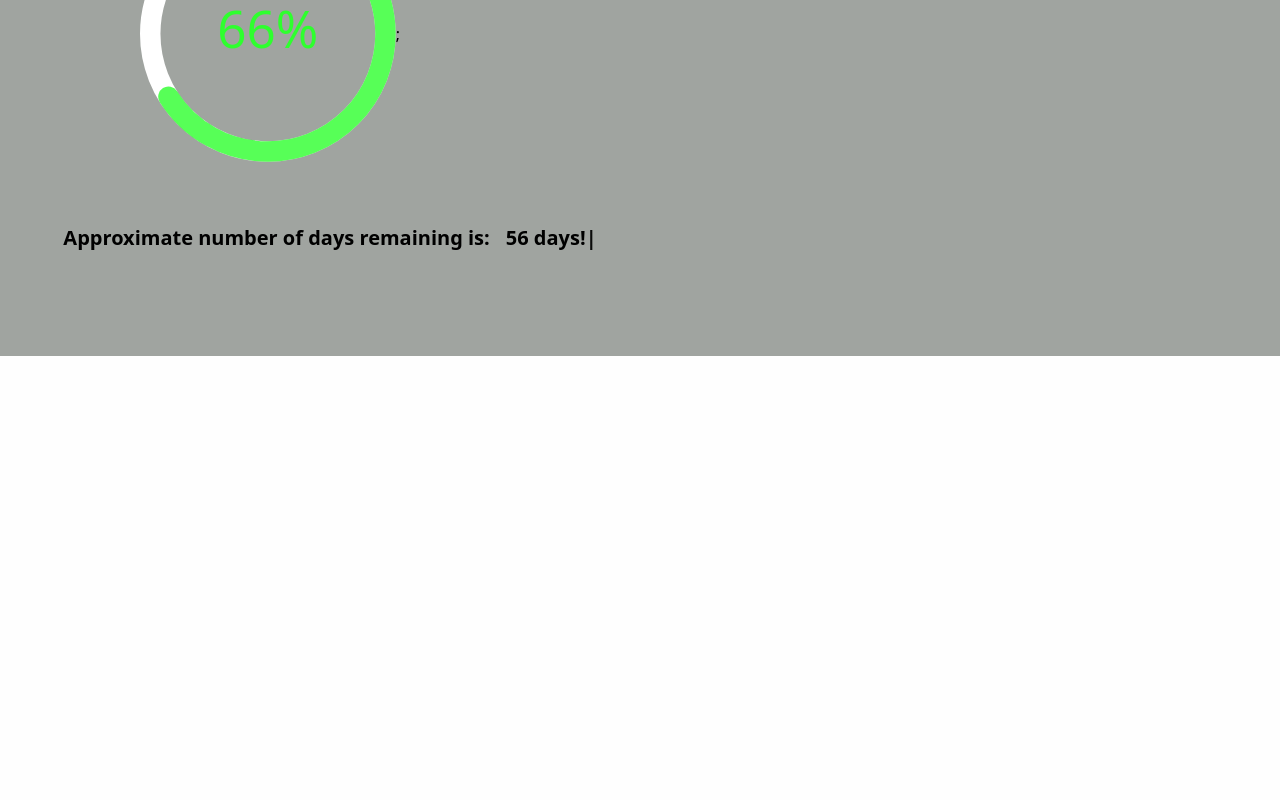
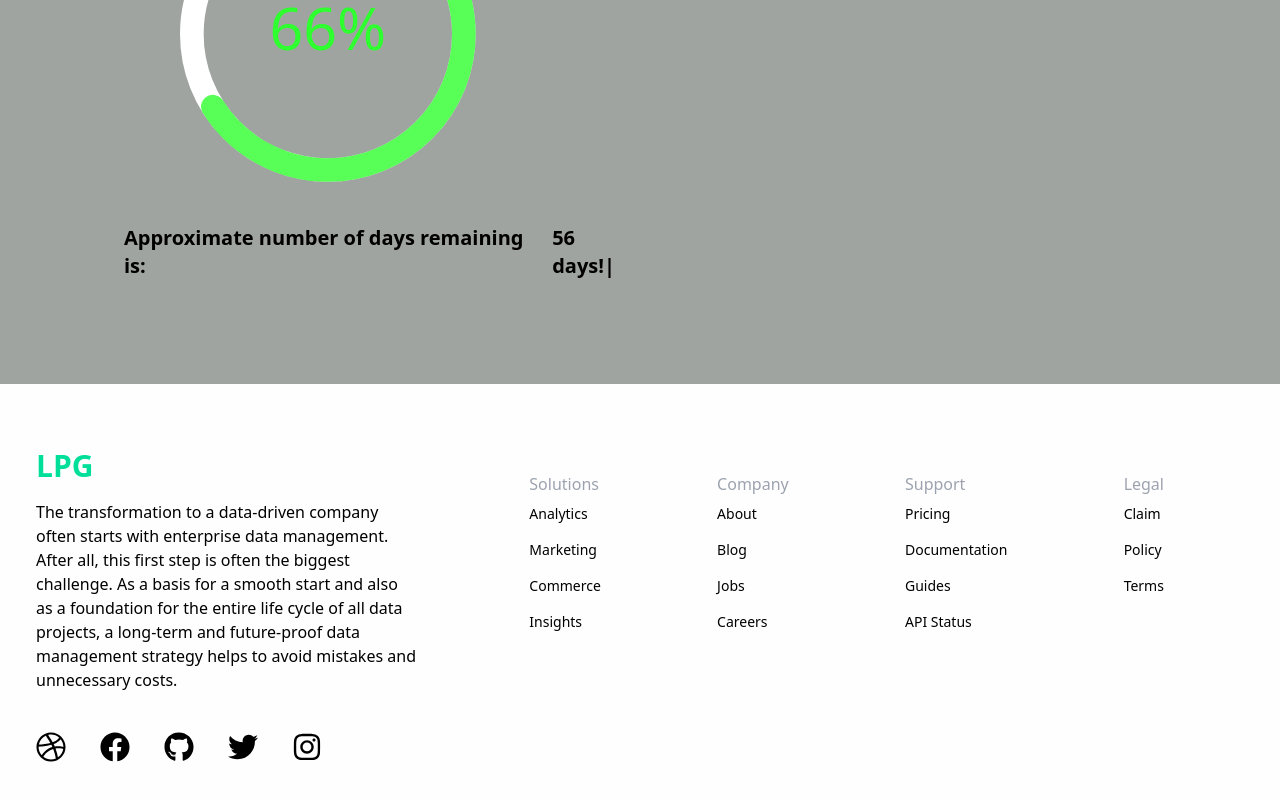
Before and after one commit to Mavene1/LPGautobooking-frontend, a React (Create React App) app: page / in a window 1280 px wide. Shown: the part 1524-2324 px from the top of the page. Before the commit the page ends 1880 px from the top, so only its background shows below. Built offline with nearby package versions, Linux system fonts and the light colour scheme.

Commit message:
message footer

```diff
--- a/src/App.js
+++ b/src/App.js
@@ -2,6 +2,7 @@ import React from 'react'
 import Navbar from './components/Navbar';
 import Hero from './components/Hero';
 import Charts from './components/Charts';
+import Footer from './components/Footer';
 
 function App() {
   return (
@@ -9,6 +10,7 @@ function App() {
       <Navbar/>
       <Hero/>
       <Charts/>
+      <Footer/>
     </div>
   );
 }
--- a/src/components/Charts.jsx
+++ b/src/components/Charts.jsx
@@ -67,9 +67,10 @@ const Charts = () => {
 
                     </LineChart>
                 </div>
+                <div className=''>
                 <div className='justify-center flex flex-col'>
                     <h1 className='text-center my-2 font-bold text-4xl mt-10 md:mt-10 mb-7'>Percentage Remaining</h1>
-                    <div className='ml-20 pl-10 items-center flex' style={{ width: 300, height: 300 }}>
+                    <div className='mx-auto flex justify-center' style={{ width: 300, height: 300 }}>
                         <CircularProgressbar value={percentage} text={`${percentage}%`}
                             styles={buildStyles({
                                 pathColor: `rgba(0,255,0, ${percentage / 100})`,
@@ -79,14 +80,15 @@ const Charts = () => {
                             })}
                         />;
                     </div>
-                    <div className='justify-center items-center flex'>
+                    </div>
+                    <div className='pl-20 ml-6 items-center flex'>
                         <p className='py-10 text-xl font-bold'> Approximate number of days remaining is: </p>
                         <Typed
                             className='text-xl font-bold md:pl-4 pl-3'
                                 strings={['100 days!','56 days!','12 days!']}
                                 typeSpeed={100}
                                 backSpeed={140} loop/>
-                </div>
+                    </div>
                 </div>
 
             </div>
--- /dev/null
+++ b/src/components/Footer.jsx
@@ -0,0 +1,61 @@
+import React from 'react'
+import {FaDribbble, FaFacebook, FaGithub, FaTwitter, FaInstagram} from 'react-icons/fa'
+
+function Footer() {
+  return (
+    <div className='max-w-[1240px] mx-auto py-16 px-4 grid lg:grid-cols-3 gap-8 text-black'>
+        <div>
+            <h1 className='w-full text-3xl font-bold text-[#00df9a]'>LPG</h1>
+            <p className='py-4'>The transformation to a data-driven company often starts with enterprise data management. After all, this first step is often the biggest challenge. As a basis for a smooth start and also as a foundation for the entire life cycle of all data projects, a long-term and future-proof data management strategy helps to avoid mistakes and unnecessary costs.</p>
+            <div className='flex md:w-[75%] my-6 justify-between'>
+                <FaDribbble size={30}/>
+                <FaFacebook size={30}/>
+                <FaGithub size={30}/>
+                <FaTwitter size={30}/>
+                <FaInstagram size={30}/>
+            </div>
+        </div>
+        <div className='lg:col-span-2 mt-6 flex justify-between mx-20'>
+        <div>
+                <h6 className='font-medium text-gray-400'>Solutions</h6>
+                <ul>
+                    <li className='py-2 text-sm'>Analytics</li>
+                    <li className='py-2 text-sm'>Marketing</li>
+                    <li className='py-2 text-sm'>Commerce</li>
+                    <li className='py-2 text-sm'>Insights</li>
+                </ul>
+            </div>
+
+
+            <div>
+                <h6 className='font-medium text-gray-400'>Company</h6>
+                <ul>
+                    <li className='py-2 text-sm'>About</li>
+                    <li className='py-2 text-sm'>Blog</li>
+                    <li className='py-2 text-sm'>Jobs</li>
+                    <li className='py-2 text-sm'>Careers</li>
+                </ul>
+            </div>
+            <div>
+                <h6 className='font-medium text-gray-400'>Support</h6>
+                <ul>
+                    <li className='py-2 text-sm'>Pricing</li>
+                    <li className='py-2 text-sm'>Documentation</li>
+                    <li className='py-2 text-sm'>Guides</li>
+                    <li className='py-2 text-sm'>API Status</li>
+                </ul></div>
+            <div>
+                <h6 className='font-medium text-gray-400'>Legal</h6>
+                <ul>
+                    <li className='py-2 text-sm'>Claim</li>
+                    <li className='py-2 text-sm'>Policy</li>
+                    <li className='py-2 text-sm'>Terms</li>
+
+                </ul>
+            </div>
+        </div>
+    </div>
+  )
+}
+
+export default Footer
```
